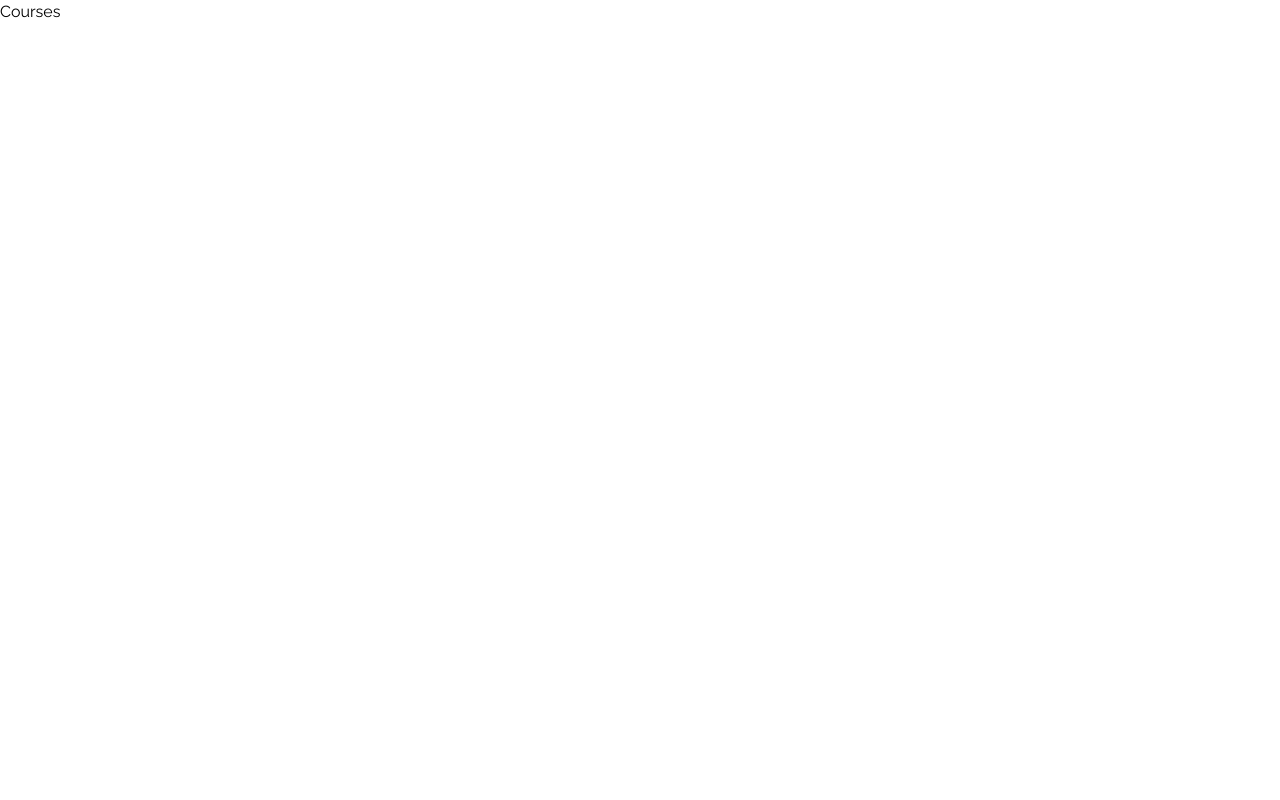
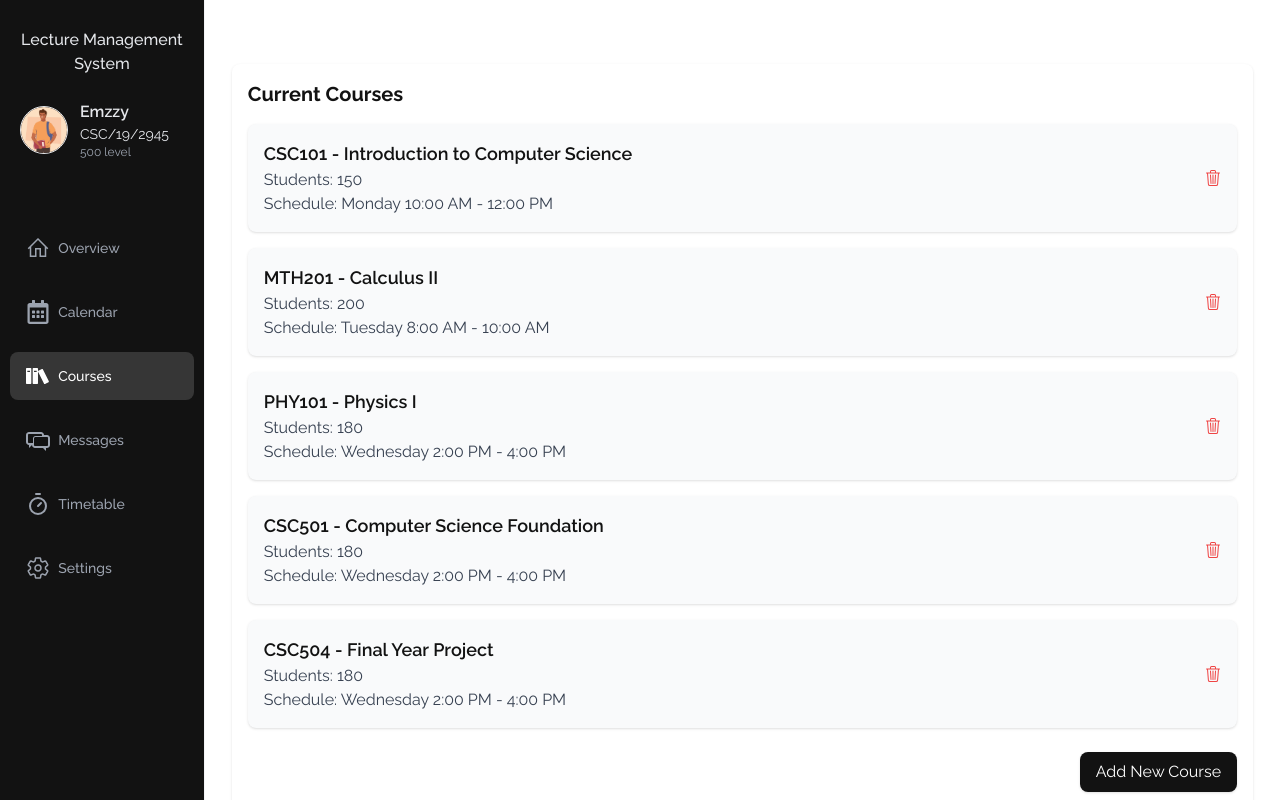
Before and after one commit to Demiladeala/Students-lecture-management-system, a React (Vite) app: page /courses in a window 1280 px wide. Built offline with nearby package versions, Linux system fonts and the light colour scheme.

Commit message:
feat: add dashboard pages

```diff
--- /dev/null
+++ b/src/components/courses-list.tsx
@@ -0,0 +1,156 @@
+import { useState } from "react";
+import Layout from "./layout";
+import { BsTrash3 } from "react-icons/bs";
+
+export type Course = {
+  code: string;
+  title: string;
+  students: string;
+  schedule: string;
+};
+
+const initialCourses: Course[] = [
+  { code: "CSC101", title: "Introduction to Computer Science", students: "150", schedule: "Monday 10:00 AM - 12:00 PM" },
+  { code: "MTH201", title: "Calculus II", students: "200", schedule: "Tuesday 8:00 AM - 10:00 AM" },
+  { code: "PHY101", title: "Physics I", students: "180", schedule: "Wednesday 2:00 PM - 4:00 PM" },
+  { code: "CSC501", title: "Computer Science Foundation", students: "180", schedule: "Wednesday 2:00 PM - 4:00 PM" },
+  { code: "CSC504", title: "Final Year Project", students: "180", schedule: "Wednesday 2:00 PM - 4:00 PM" },
+];
+
+const CoursesPage = () => {
+  const [courses, setCourses] = useState<Course[]>(initialCourses);
+  const [newCourse, setNewCourse] = useState<Course>({ code: "", title: "", students: "", schedule: "" });
+  const [isAddCourseModalOpen, setIsAddCourseModalOpen] = useState(false);
+  const [isDeleteModalOpen, setIsDeleteModalOpen] = useState(false);
+  const [courseToDelete, setCourseToDelete] = useState<number | null>(null);
+  const [deleteReason, setDeleteReason] = useState<string>("");
+
+  const openAddCourseModal = () => setIsAddCourseModalOpen(true);
+  const closeAddCourseModal = () => setIsAddCourseModalOpen(false);
+
+  const openDeleteModal = (index: number) => {
+    setCourseToDelete(index);
+    setIsDeleteModalOpen(true);
+  };
+  const closeDeleteModal = () => {
+    setCourseToDelete(null);
+    setDeleteReason("");
+    setIsDeleteModalOpen(false);
+  };
+
+  const addCourse = () => {
+    setCourses([...courses, newCourse]);
+    setNewCourse({ code: "", title: "", students: "", schedule: "" }); // Reset form
+    closeAddCourseModal();
+  };
+
+  const confirmDeleteCourse = () => {
+    if (courseToDelete !== null) {
+      const updatedCourses = courses.filter((_, i) => i !== courseToDelete);
+      setCourses(updatedCourses);
+      closeDeleteModal();
+    }
+  };
+
+  return (
+    <Layout>
+        <div className="bg-white p-4 rounded-lg shadow mt-4">
+        <h2 className="text-xl font-bold mb-4">Current Courses</h2>
+        <div className="space-y-4">
+            {courses.map((course, index) => (
+            <div key={index} className="p-4 rounded-lg shadow bg-gray-50 flex justify-between items-center">
+                <div>
+                <h3 className="text-lg font-semibold">{course.code} - {course.title}</h3>
+                <p className="text-gray-700">Students: {course.students}</p>
+                <p className="text-gray-700">Schedule: {course.schedule}</p>
+                </div>
+                <button onClick={() => openDeleteModal(index)} className="text-red-500 hover:text-red-700">
+                    <BsTrash3 />
+                </button>
+            </div>
+            ))}
+        </div>
+
+        {/* Add Course Modal */}
+        {isAddCourseModalOpen && (
+            <div className="fixed inset-0 z-50 flex items-center justify-center bg-black bg-opacity-50">
+            <div className="bg-white p-8 rounded-lg shadow-lg w-1/3">
+                <h2 className="text-xl font-bold mb-4">Add New Course</h2>
+                <input
+                type="text"
+                placeholder="Course Code"
+                value={newCourse.code}
+                onChange={(e) => setNewCourse({ ...newCourse, code: e.target.value })}
+                className="p-2 border rounded-lg w-full mb-2"
+                />
+                <input
+                type="text"
+                placeholder="Course Title"
+                value={newCourse.title}
+                onChange={(e) => setNewCourse({ ...newCourse, title: e.target.value })}
+                className="p-2 border rounded-lg w-full mb-2"
+                />
+                <input
+                type="text"
+                placeholder="Number of Students"
+                value={newCourse.students}
+                onChange={(e) => setNewCourse({ ...newCourse, students: e.target.value })}
+                className="p-2 border rounded-lg w-full mb-2"
+                />
+                <input
+                type="text"
+                placeholder="Schedule (e.g., Monday 10:00 AM - 12:00 PM)"
+                value={newCourse.schedule}
+                onChange={(e) => setNewCourse({ ...newCourse, schedule: e.target.value })}
+                className="p-2 border rounded-lg w-full mb-4"
+                />
+                <div className="flex justify-end">
+                <button onClick={closeAddCourseModal} className="bg-gray-500 text-white px-4 py-2 rounded-lg shadow hover:bg-gray-600 mr-2">
+                    Cancel
+                </button>
+                <button onClick={addCourse} className="bg-primary-black text-white px-4 py-2 rounded-lg shadow hover:bg-opacity-90">
+                    Add Course
+                </button>
+                </div>
+            </div>
+            </div>
+        )}
+
+        {/* Delete Course Modal */}
+        {isDeleteModalOpen && (
+            <div className="fixed inset-0 z-50 flex items-center justify-center bg-black bg-opacity-50">
+            <div className="bg-white p-8 rounded-lg shadow-lg w-1/3">
+                <h2 className="text-xl font-bold mb-4">Delete Course</h2>
+                <p>Please provide a reason for deleting this course:</p>
+                <textarea
+                value={deleteReason}
+                onChange={(e) => setDeleteReason(e.target.value)}
+                className="p-2 border rounded-lg w-full mb-4"
+                rows={3}
+                />
+                <div className="flex justify-end">
+                <button onClick={closeDeleteModal} className="bg-gray-500 text-white px-4 py-2 rounded-lg shadow hover:bg-gray-600 mr-2">
+                    Cancel
+                </button>
+                <button onClick={confirmDeleteCourse} className="bg-red-500 text-white px-4 py-2 rounded-lg shadow hover:bg-red-600">
+                    Delete
+                </button>
+                </div>
+            </div>
+            </div>
+        )}
+
+        <div className="flex justify-end mt-6">
+            <button
+            onClick={openAddCourseModal}
+            className="bg-primary-black text-white px-4 py-2 rounded-lg shadow hover:bg-opacity-90"
+            >
+            Add New Course
+            </button>
+        </div>
+        </div>
+    </Layout>
+  );
+};
+
+export default CoursesPage;
--- /dev/null
+++ b/src/components/timetable-view.tsx
@@ -0,0 +1,10 @@
+
+const TimetableView = () => {
+  return (
+    <div>
+
+    </div>
+  )
+}
+
+export default TimetableView
--- a/src/pages/calendar.tsx
+++ b/src/pages/calendar.tsx
@@ -1,8 +1,15 @@
+import Layout from "../components/layout"
+import Sidebar from "../components/side-bar"
 
-const Calendar = () => {
-    return (
-      <div>Calendar</div>
-    )
-  }
+const Home = () => {
+  return (
+    <main className="relative container w-full mx-auto max-w-[2800px] scroll-smooth">
+        <Sidebar/>
+        <Layout>
+          Calendar
+        </Layout>
+    </main>
+  )
+}
 
-  export default Calendar
+export default Home
--- a/src/pages/chat.tsx
+++ b/src/pages/chat.tsx
@@ -1,8 +1,15 @@
+import Layout from "../components/layout"
+import Sidebar from "../components/side-bar"
 
-const Chat = () => {
-    return (
-      <div>Chat</div>
-    )
-  }
+const Home = () => {
+  return (
+    <main className="relative container w-full mx-auto max-w-[2800px] scroll-smooth">
+        <Sidebar/>
+        <Layout>
+          Chat
+        </Layout>
+    </main>
+  )
+}
 
-  export default Chat
+export default Home
--- a/src/pages/courses.tsx
+++ b/src/pages/courses.tsx
@@ -1,8 +1,13 @@
+import CoursesList from "../components/courses-list"
+import Sidebar from "../components/side-bar"
 
-const Courses = () => {
-    return (
-      <div>Courses</div>
-    )
-  }
+const Home = () => {
+  return (
+    <main className="relative container w-full mx-auto max-w-[2800px] scroll-smooth">
+        <Sidebar/>
+        <CoursesList />
+    </main>
+  )
+}
 
-  export default Courses
+export default Home
--- a/src/pages/timetable.tsx
+++ b/src/pages/timetable.tsx
@@ -1,8 +1,16 @@
+import Layout from "../components/layout"
+import Sidebar from "../components/side-bar"
+import TimetableView from "../components/timetable-view"
 
-const Timetable = () => {
-    return (
-      <div>Timetable</div>
-    )
-  }
+const Home = () => {
+  return (
+    <main className="relative container w-full mx-auto max-w-[2800px] scroll-smooth">
+        <Sidebar/>
+        <Layout>
+          <TimetableView />
+        </Layout>
+    </main>
+  )
+}
 
-  export default Timetable
+export default Home
```
